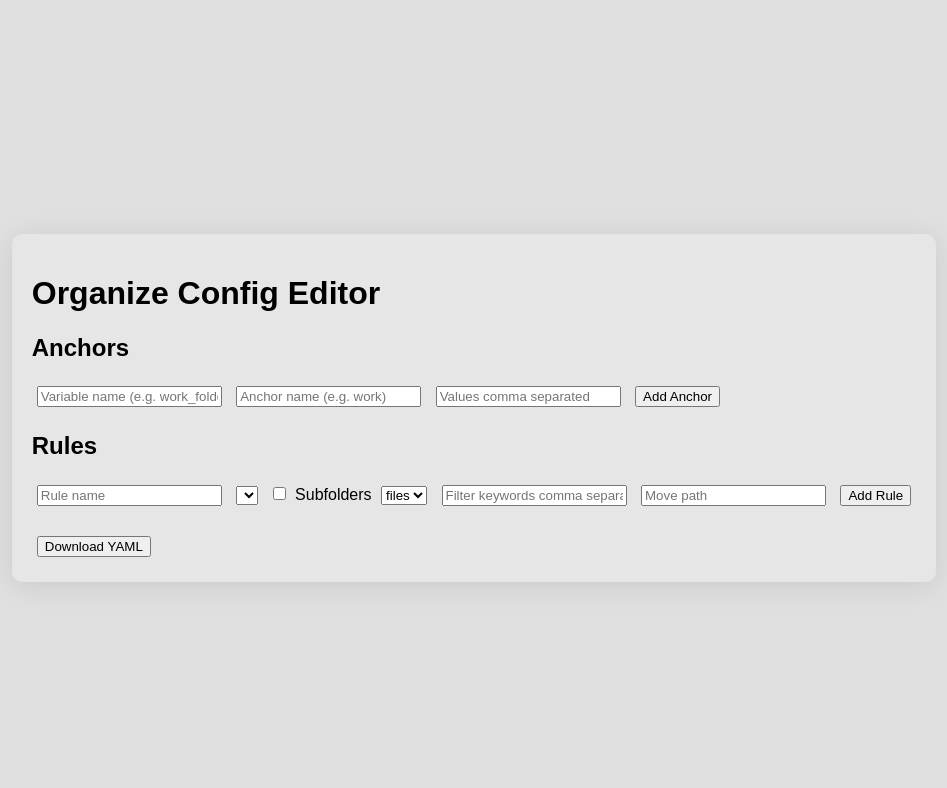
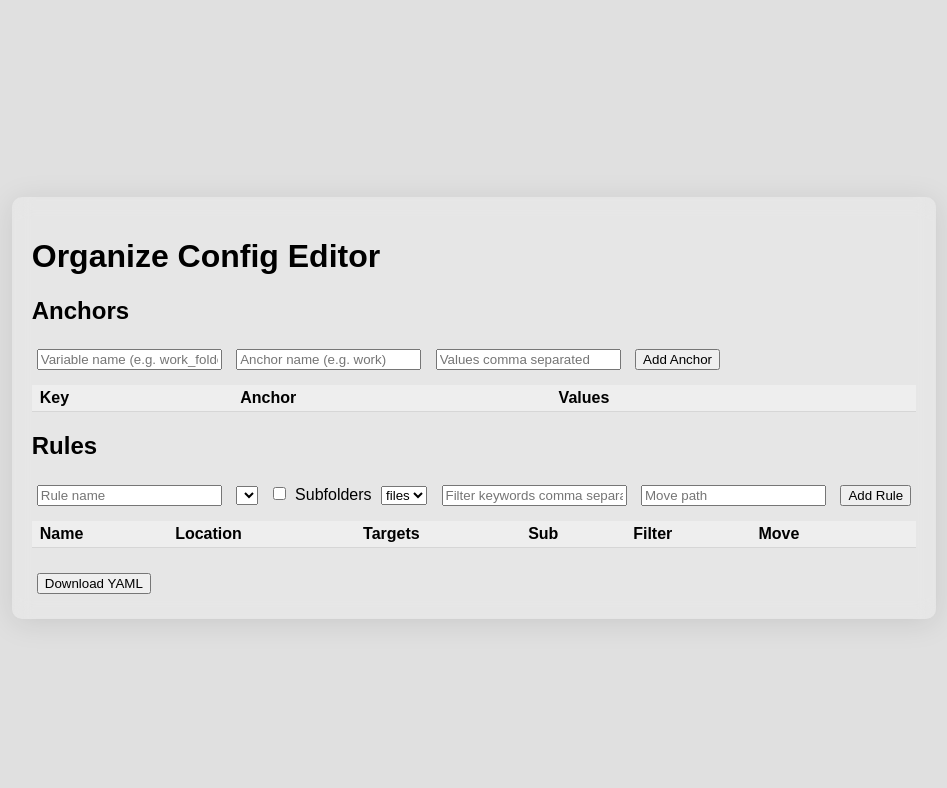
Before and after one commit to hunseop/organize_config_editor, a Flask app: page / in a window 1280 px wide. Shown: the top 788 px of the page, without its empty margins (166-1113 px from the left). Run offline with Flask 3, Linux system fonts and the light colour scheme; lists and menus that the app fills with data are empty.

Commit message:
Show config state in tables and refine UI

```diff
--- a/organize_web/static/app.js
+++ b/organize_web/static/app.js
@@ -2,12 +2,18 @@ let anchors = [];
 let rules = [];
 
 function updateAnchorList() {
-  const list = document.getElementById('anchor-list');
-  list.innerHTML = '';
-  anchors.forEach(a => {
-    const li = document.createElement('li');
-    li.textContent = `${a.key}: &${a.name} -> [${a.values.join(', ')}]`;
-    list.appendChild(li);
+  const tbody = document.querySelector('#anchor-table tbody');
+  tbody.innerHTML = '';
+  anchors.forEach((a, idx) => {
+    const tr = document.createElement('tr');
+    tr.innerHTML = `<td>${a.key}</td><td>&${a.name}</td><td>${a.values.join(', ')}</td>`;
+    const tdBtn = document.createElement('td');
+    const btn = document.createElement('button');
+    btn.textContent = 'X';
+    btn.onclick = () => { anchors.splice(idx,1); updateAnchorList(); updateRuleList(); };
+    tdBtn.appendChild(btn);
+    tr.appendChild(tdBtn);
+    tbody.appendChild(tr);
   });
 
   const select = document.getElementById('rule-location');
@@ -33,12 +39,19 @@ function addAnchor() {
 }
 
 function updateRuleList() {
-  const list = document.getElementById('rule-list');
-  list.innerHTML = '';
-  rules.forEach(r => {
-    const li = document.createElement('li');
-    li.textContent = `${r.name} -> move to ${r.move}`;
-    list.appendChild(li);
+  const tbody = document.querySelector('#rule-table tbody');
+  tbody.innerHTML = '';
+  rules.forEach((r, idx) => {
+    const tr = document.createElement('tr');
+    tr.innerHTML = `<td>${r.name}</td><td>*${r.location}</td><td>${r.targets}</td>` +
+      `<td>${r.subfolders ? '✓' : ''}</td><td>${r.filter.join(', ')}</td><td>${r.move}</td>`;
+    const tdBtn = document.createElement('td');
+    const btn = document.createElement('button');
+    btn.textContent = 'X';
+    btn.onclick = () => { rules.splice(idx,1); updateRuleList(); };
+    tdBtn.appendChild(btn);
+    tr.appendChild(tdBtn);
+    tbody.appendChild(tr);
   });
 }
 
--- a/organize_web/static/style.css
+++ b/organize_web/static/style.css
@@ -22,3 +22,17 @@ section {
 input, select, button {
   margin: 5px;
 }
+
+table {
+  width: 100%;
+  border-collapse: collapse;
+  margin-top: 10px;
+}
+th, td {
+  padding: 4px 8px;
+  border-bottom: 1px solid rgba(0,0,0,0.1);
+  text-align: left;
+}
+th {
+  background: rgba(255,255,255,0.3);
+}
--- a/organize_web/templates/index.html
+++ b/organize_web/templates/index.html
@@ -16,7 +16,12 @@
       <input id="anchor-name" placeholder="Anchor name (e.g. work)" />
       <input id="anchor-values" placeholder="Values comma separated" />
       <button onclick="addAnchor()">Add Anchor</button>
-      <ul id="anchor-list"></ul>
+      <table id="anchor-table">
+        <thead>
+          <tr><th>Key</th><th>Anchor</th><th>Values</th><th></th></tr>
+        </thead>
+        <tbody></tbody>
+      </table>
     </section>
 
     <section>
@@ -31,7 +36,14 @@
       <input id="rule-filter" placeholder="Filter keywords comma separated" />
       <input id="rule-move" placeholder="Move path" />
       <button onclick="addRule()">Add Rule</button>
-      <ul id="rule-list"></ul>
+      <table id="rule-table">
+        <thead>
+          <tr>
+            <th>Name</th><th>Location</th><th>Targets</th><th>Sub</th><th>Filter</th><th>Move</th><th></th>
+          </tr>
+        </thead>
+        <tbody></tbody>
+      </table>
     </section>
 
     <button onclick="downloadYaml()">Download YAML</button>
```
Also changed, not shown: README.md.
